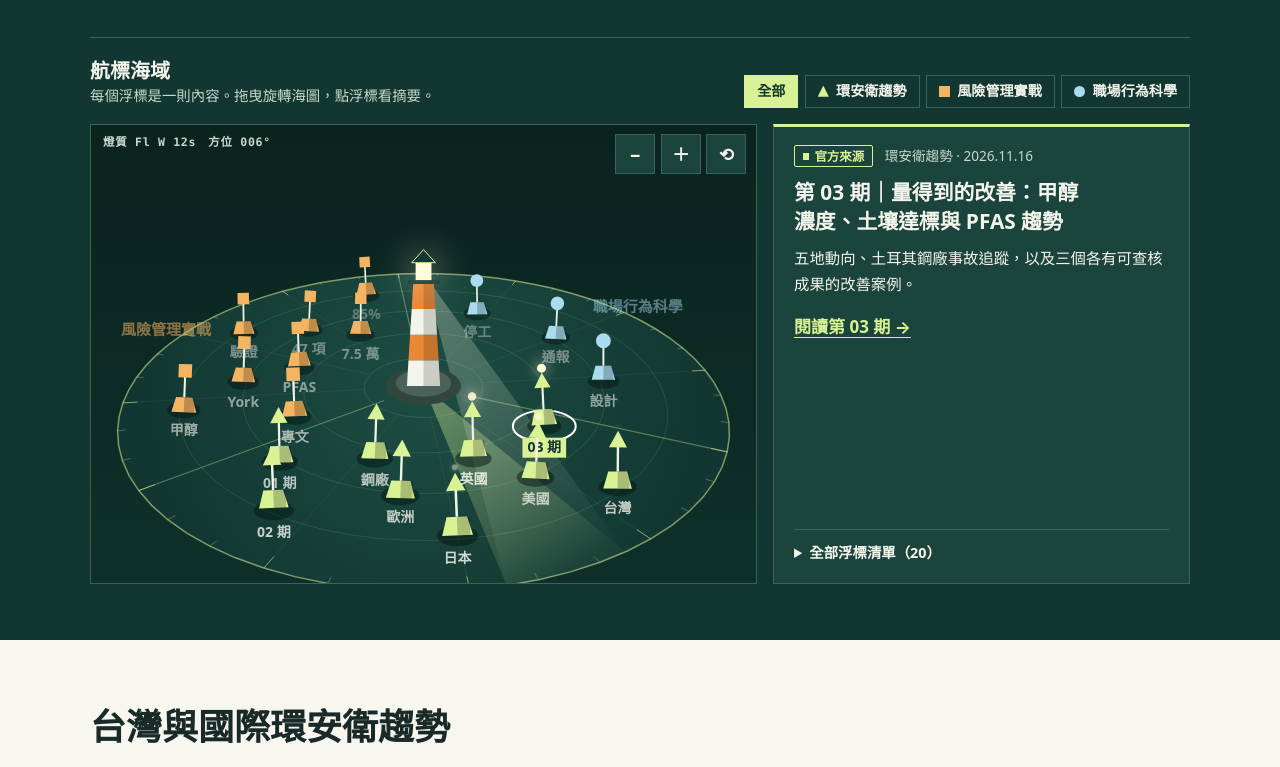
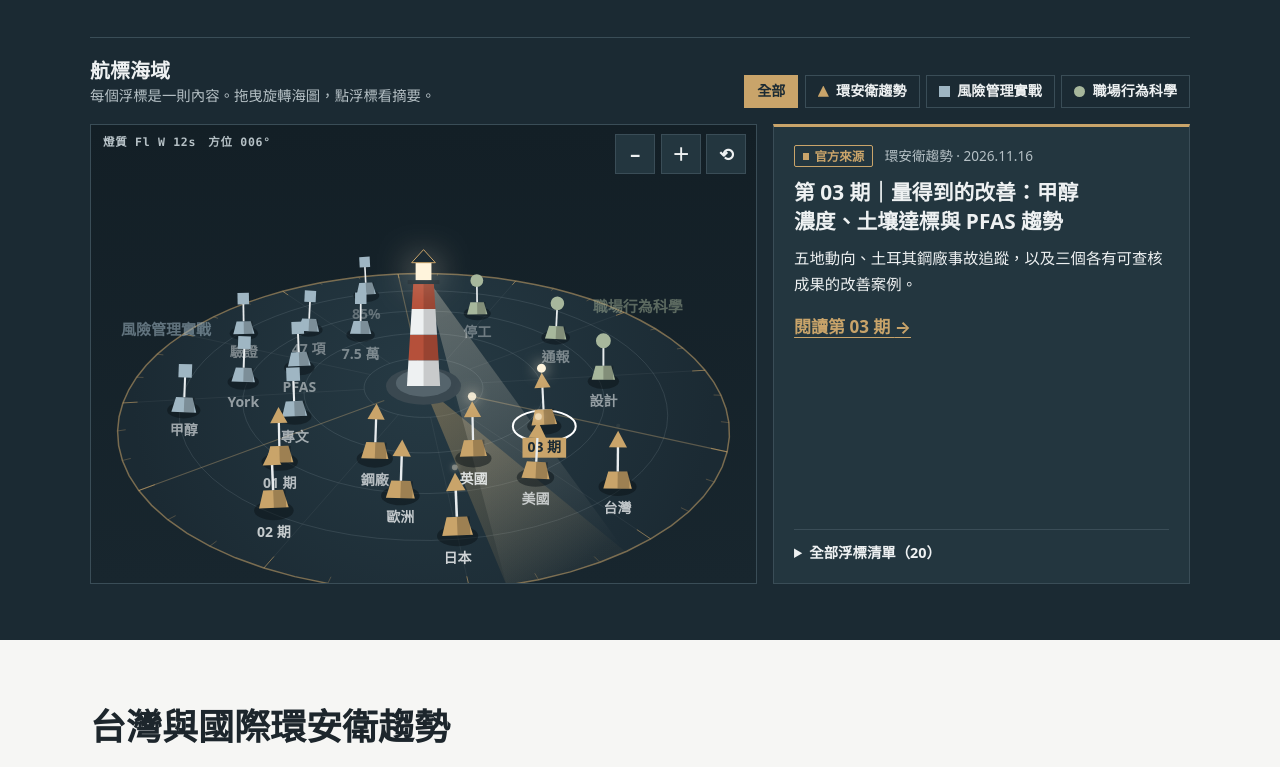
Before and after one commit to rockfear/hsebeacon, a plain HTML site: page index.html in a window 1280 px wide. Shown: the part 411-1178 px from the top of the page. Drawn offline with Linux system fonts and the light colour scheme; animation ran at ten frames a second.

Commit message:
調整配色：改用深石板藍與黃銅色，移除螢光色
Co-Authored-By: Claude Opus 5.5 <noreply@anthropic.com>
Claude-Session: https://claude.ai/code/session_01SVsE2dbgzzbPVGrzuVEbdV

```diff
--- a/beacon3d.js
+++ b/beacon3d.js
@@ -9,9 +9,9 @@
   if (!ctx) return;
 
   var CH = {
-    t: { name: '環安衛趨勢', color: '#d9f295', shape: 'cone', centre: 90 },
-    p: { name: '風險管理實戰', color: '#f5b461', shape: 'can', centre: 210 },
-    r: { name: '職場行為科學', color: '#a9dcef', shape: 'ball', centre: 330 }
+    t: { name: '環安衛趨勢', color: '#c9a46a', shape: 'cone', centre: 90 },
+    p: { name: '風險管理實戰', color: '#9fb6c3', shape: 'can', centre: 210 },
+    r: { name: '職場行為科學', color: '#a7b79c', shape: 'ball', centre: 330 }
   };
   var KIND = { official: '官方來源', analysis: '作者分析', open: '待驗證問題' };
 
@@ -96,24 +96,24 @@
 
   function drawSea() {
     var g = ctx.createLinearGradient(0, 0, 0, H);
-    g.addColorStop(0, '#0a231f'); g.addColorStop(1, '#0f302a');
+    g.addColorStop(0, '#131f26'); g.addColorStop(1, '#18262e');
     ctx.fillStyle = g; ctx.fillRect(0, 0, W, H);
     // 海面圓盤
     ctx.beginPath();
     for (var i = 0; i <= 72; i++) { var a = i / 72 * TAU, p = proj(Math.cos(a) * R_SEA, 0, Math.sin(a) * R_SEA); if (i) ctx.lineTo(p.x, p.y); else ctx.moveTo(p.x, p.y); }
     var c0 = proj(0, 0, 0);
     var sg = ctx.createRadialGradient(c0.x, c0.y, 0, c0.x, c0.y, R_SEA * c0.s);
-    sg.addColorStop(0, '#1d4d43'); sg.addColorStop(1, '#123631');
+    sg.addColorStop(0, '#263a44'); sg.addColorStop(1, '#1b2a33');
     ctx.fillStyle = sg; ctx.fill();
-    for (var r = 1.5; r < R_SEA; r += 1.5) ring(r, 'rgba(184,235,158,.13)', 1);
-    ring(R_SEA, 'rgba(217,242,149,.55)', 1.5);
+    for (var r = 1.5; r < R_SEA; r += 1.5) ring(r, 'rgba(190,205,214,.13)', 1);
+    ring(R_SEA, 'rgba(201,164,106,.55)', 1.5);
     for (var d = 0; d < 360; d += 10) {
       var major = d % 30 === 0;
-      seg(d * RAD, major ? R_SEA - 0.35 : R_SEA - 0.18, R_SEA, 'rgba(217,242,149,' + (major ? '.6' : '.3') + ')', 1);
+      seg(d * RAD, major ? R_SEA - 0.35 : R_SEA - 0.18, R_SEA, 'rgba(201,164,106,' + (major ? '.6' : '.3') + ')', 1);
     }
     for (d = 0; d < 360; d += 30) seg(d * RAD, 1.5, R_SEA - 0.35, 'rgba(255,255,255,.05)', 1);
     // 扇區分界與名稱
-    [30, 150, 270].forEach(function (b) { seg(b * RAD, 1.2, R_SEA, 'rgba(217,242,149,.32)', 1.2); });
+    [30, 150, 270].forEach(function (b) { seg(b * RAD, 1.2, R_SEA, 'rgba(201,164,106,.32)', 1.2); });
     ctx.textAlign = 'center'; ctx.textBaseline = 'middle';
     Object.keys(CH).forEach(function (k) {
       var a = CH[k].centre * RAD, p = proj(Math.cos(a) * (R_SEA + 0.6), 0, Math.sin(a) * (R_SEA + 0.6));
@@ -132,32 +132,32 @@
     for (var i = 0; i <= 8; i++) { var a = b - half + i / 8 * half * 2; pts.push(proj(Math.cos(a) * R_SEA, 0, Math.sin(a) * R_SEA)); }
     var o = proj(0, 0, 0), tip = proj(Math.cos(b) * R_SEA, 0, Math.sin(b) * R_SEA);
     var g = ctx.createLinearGradient(o.x, o.y, tip.x, tip.y);
-    g.addColorStop(0, 'rgba(217,242,149,.42)'); g.addColorStop(1, 'rgba(217,242,149,.04)');
+    g.addColorStop(0, 'rgba(201,164,106,.42)'); g.addColorStop(1, 'rgba(201,164,106,.04)');
     ctx.beginPath(); ctx.moveTo(o.x, o.y); pts.forEach(function (p) { ctx.lineTo(p.x, p.y); }); ctx.closePath(); ctx.fillStyle = g; ctx.fill();
     var g2 = ctx.createLinearGradient(top.x, top.y, tip.x, tip.y);
-    g2.addColorStop(0, 'rgba(255,255,230,.30)'); g2.addColorStop(1, 'rgba(255,255,230,0)');
+    g2.addColorStop(0, 'rgba(255,243,220,.30)'); g2.addColorStop(1, 'rgba(255,243,220,0)');
     ctx.beginPath(); ctx.moveTo(top.x, top.y); ctx.lineTo(pts[0].x, pts[0].y); ctx.lineTo(pts[8].x, pts[8].y); ctx.closePath(); ctx.fillStyle = g2; ctx.fill();
   }
 
   function drawLighthouse() {
     var p = proj(0, 0, 0), s = p.s, x = p.x, y = p.y;
-    ctx.beginPath(); ctx.ellipse(x, y, 0.95 * s, 0.95 * s * sinP, 0, 0, TAU); ctx.fillStyle = '#31463f'; ctx.fill();
-    ctx.beginPath(); ctx.ellipse(x, y - 0.08 * s, 0.7 * s, 0.7 * s * sinP, 0, 0, TAU); ctx.fillStyle = '#4b6259'; ctx.fill();
+    ctx.beginPath(); ctx.ellipse(x, y, 0.95 * s, 0.95 * s * sinP, 0, 0, TAU); ctx.fillStyle = '#3a4850'; ctx.fill();
+    ctx.beginPath(); ctx.ellipse(x, y - 0.08 * s, 0.7 * s, 0.7 * s * sinP, 0, 0, TAU); ctx.fillStyle = '#55646c'; ctx.fill();
     var hb = 2.6, wb = 0.42, wt = 0.26;
     for (var i = 0; i < 4; i++) {
       var f0 = i / 4, f1 = (i + 1) / 4, w0 = wb + (wt - wb) * f0, w1 = wb + (wt - wb) * f1;
       ctx.beginPath();
       ctx.moveTo(x - w0 * s, y - f0 * hb * s); ctx.lineTo(x + w0 * s, y - f0 * hb * s);
       ctx.lineTo(x + w1 * s, y - f1 * hb * s); ctx.lineTo(x - w1 * s, y - f1 * hb * s); ctx.closePath();
-      ctx.fillStyle = i % 2 ? '#e98935' : '#f3f5ec'; ctx.fill();
+      ctx.fillStyle = i % 2 ? '#b5503a' : '#eef1f2'; ctx.fill();
     }
     ctx.fillStyle = 'rgba(0,0,0,.16)';
     ctx.beginPath(); ctx.moveTo(x, y); ctx.lineTo(x + wb * s, y); ctx.lineTo(x + wt * s, y - hb * s); ctx.lineTo(x, y - hb * s); ctx.closePath(); ctx.fill();
-    ctx.fillStyle = '#123631'; ctx.fillRect(x - 0.4 * s, y - (hb + 0.08) * s, 0.8 * s, 0.1 * s);
-    ctx.save(); ctx.shadowColor = '#fffbe0'; ctx.shadowBlur = 0.9 * s;
-    ctx.fillStyle = '#fffbd6'; ctx.fillRect(x - 0.2 * s, y - (hb + 0.52) * s, 0.4 * s, 0.44 * s); ctx.restore();
+    ctx.fillStyle = '#1b2a33'; ctx.fillRect(x - 0.4 * s, y - (hb + 0.08) * s, 0.8 * s, 0.1 * s);
+    ctx.save(); ctx.shadowColor = '#fff1d6'; ctx.shadowBlur = 0.9 * s;
+    ctx.fillStyle = '#fff4dc'; ctx.fillRect(x - 0.2 * s, y - (hb + 0.52) * s, 0.4 * s, 0.44 * s); ctx.restore();
     ctx.beginPath(); ctx.moveTo(x - 0.3 * s, y - (hb + 0.52) * s); ctx.lineTo(x + 0.3 * s, y - (hb + 0.52) * s); ctx.lineTo(x, y - (hb + 0.85) * s); ctx.closePath();
-    ctx.fillStyle = '#123631'; ctx.fill(); ctx.strokeStyle = '#d9f295'; ctx.lineWidth = 1; ctx.stroke();
+    ctx.fillStyle = '#1b2a33'; ctx.fill(); ctx.strokeStyle = '#c9a46a'; ctx.lineWidth = 1; ctx.stroke();
   }
 
   function drawBuoy(n, p, lit) {
@@ -171,12 +171,12 @@
       ctx.beginPath(); ctx.ellipse(p.x, p.y, (0.62 + pulse * 0.12) * s, (0.62 + pulse * 0.12) * s * sinP, 0, 0, TAU);
       ctx.strokeStyle = '#fff'; ctx.lineWidth = 2; ctx.stroke();
     }
-    ctx.beginPath(); ctx.ellipse(p.x, p.y, 0.4 * s, 0.4 * s * sinP, 0, 0, TAU); ctx.fillStyle = 'rgba(5,22,19,.5)'; ctx.fill();
+    ctx.beginPath(); ctx.ellipse(p.x, p.y, 0.4 * s, 0.4 * s * sinP, 0, 0, TAU); ctx.fillStyle = 'rgba(10,18,23,.5)'; ctx.fill();
     ctx.save(); ctx.translate(x, y); ctx.rotate(tilt);
     ctx.beginPath(); ctx.moveTo(-0.3 * s, 0); ctx.lineTo(0.3 * s, 0); ctx.lineTo(0.2 * s, -0.36 * s); ctx.lineTo(-0.2 * s, -0.36 * s); ctx.closePath();
     ctx.fillStyle = c.color; ctx.fill();
     ctx.fillStyle = 'rgba(0,0,0,.22)'; ctx.fillRect(0, -0.36 * s, 0.25 * s, 0.36 * s);
-    ctx.strokeStyle = '#eef3e6'; ctx.lineWidth = Math.max(1.5, 0.05 * s);
+    ctx.strokeStyle = '#e8ecee'; ctx.lineWidth = Math.max(1.5, 0.05 * s);
     ctx.beginPath(); ctx.moveTo(0, -0.36 * s); ctx.lineTo(0, -0.92 * s); ctx.stroke();
     var m = 0.19 * s, ty = -1.0 * s;
     ctx.fillStyle = c.color; ctx.beginPath();
@@ -186,8 +186,8 @@
     ctx.fill();
     var glow = Math.max(lit, isSel || isHov ? 1 : 0);
     if (glow > 0.02 && on) {
-      ctx.shadowColor = '#fffbe0'; ctx.shadowBlur = 14 * glow; ctx.globalAlpha = glow;
-      ctx.fillStyle = '#fffbd6'; ctx.beginPath(); ctx.arc(0, ty - m * 1.7, 2 + 2.5 * glow, 0, TAU); ctx.fill();
+      ctx.shadowColor = '#fff1d6'; ctx.shadowBlur = 14 * glow; ctx.globalAlpha = glow;
+      ctx.fillStyle = '#fff4dc'; ctx.beginPath(); ctx.arc(0, ty - m * 1.7, 2 + 2.5 * glow, 0, TAU); ctx.fill();
       ctx.shadowBlur = 0;
     }
     ctx.restore();
@@ -199,8 +199,8 @@
     ctx.font = (isSel || isHov ? '800 ' : '600 ') + fs + 'px system-ui, "PingFang TC", "Microsoft JhengHei", sans-serif';
     ctx.textAlign = 'center'; ctx.textBaseline = 'top';
     var ly = p.y + 0.4 * s * sinP + 5, tw = ctx.measureText(n.short).width;
-    if (isSel || isHov) { ctx.fillStyle = '#d9f295'; ctx.fillRect(p.x - tw / 2 - 5, ly - 2, tw + 10, fs + 6); ctx.fillStyle = '#123631'; }
-    else { ctx.fillStyle = '#f3f5ec'; }
+    if (isSel || isHov) { ctx.fillStyle = '#c9a46a'; ctx.fillRect(p.x - tw / 2 - 5, ly - 2, tw + 10, fs + 6); ctx.fillStyle = '#1b2a33'; }
+    else { ctx.fillStyle = '#eef1f2'; }
     ctx.fillText(n.short, p.x, ly + 1);
     ctx.globalAlpha = 1;
     n._hx = x; n._hy = y - 0.5 * s; n._hr = Math.max(24, 0.62 * s);
--- a/index.html
+++ b/index.html
@@ -6,7 +6,7 @@
   <title>環安衛航標 HSE Beacon</title>
   <meta name="description" content="追蹤台灣與國際環安衛公告、事故調查與改善案例，整理成可帶回現場的風險管理做法，並提出台灣職場行為科學的研究問題。">
   <link rel="canonical" href="https://hsebeacon.tw/">
-  <meta name="theme-color" content="#123631">
+  <meta name="theme-color" content="#1b2a33">
   <meta property="og:type" content="website">
   <meta property="og:site_name" content="環安衛航標 HSE Beacon">
   <meta property="og:title" content="環安衛航標 HSE Beacon">
@@ -63,9 +63,9 @@
           </div>
           <div class="chips" role="group" aria-label="依欄目篩選浮標">
             <button class="chip" type="button" data-ch="all" aria-pressed="true">全部</button>
-            <button class="chip" type="button" data-ch="t" aria-pressed="false"><i class="cone" style="--c:#d9f295"></i>環安衛趨勢</button>
-            <button class="chip" type="button" data-ch="p" aria-pressed="false"><i style="--c:#f5b461"></i>風險管理實戰</button>
-            <button class="chip" type="button" data-ch="r" aria-pressed="false"><i class="ball" style="--c:#a9dcef"></i>職場行為科學</button>
+            <button class="chip" type="button" data-ch="t" aria-pressed="false"><i class="cone" style="--c:#c9a46a"></i>環安衛趨勢</button>
+            <button class="chip" type="button" data-ch="p" aria-pressed="false"><i style="--c:#9fb6c3"></i>風險管理實戰</button>
+            <button class="chip" type="button" data-ch="r" aria-pressed="false"><i class="ball" style="--c:#a7b79c"></i>職場行為科學</button>
           </div>
         </div>
         <div class="sea-grid">
--- a/style.css
+++ b/style.css
@@ -2,11 +2,11 @@
    版面構想：深綠海圖色帶承載刊頭與互動海域，其餘內容在紙色底上以單欄閱讀寬度與細線分區。 */
 :root{
   color-scheme:light;
-  --bg:#f7f6ef; --ink:#192a28; --muted:#54635a; --line:#d6d9cb;
-  --card:#fffdf7; --tint:#e9eedc; --tag:#3d5a43;
-  --band:#123631; --band-2:#1b443c; --band-ink:#f3f5ec; --band-muted:#c9d8cb; --band-line:#3d6257;
-  --accent:#d9f295; --accent-ink:#123631; --focus:#e98935;
-  --amber:#f5b461; --sky:#a9dcef;
+  --bg:#f6f6f4; --ink:#1d262c; --muted:#5b666c; --line:#dadedf;
+  --card:#ffffff; --tint:#eceff0; --tag:#3e5a6a;
+  --band:#1b2a33; --band-2:#23363f; --band-ink:#eef1f2; --band-muted:#b6c1c6; --band-line:#3a4d57;
+  --accent:#c9a46a; --accent-ink:#1b2a33; --focus:#b8792f;
+  --amber:#d6a878; --sky:#b3bec3;
   --font-body:system-ui,-apple-system,"PingFang TC","Microsoft JhengHei","Noto Sans TC","Heiti TC",sans-serif;
   --font-mono:ui-monospace,"SF Mono","Cascadia Mono",Consolas,monospace;
   --measure:40rem;
@@ -14,16 +14,16 @@
 @media (prefers-color-scheme:dark){
   :root:not([data-theme="light"]){
     color-scheme:dark;
-    --bg:#0e1d1a; --ink:#e7ede3; --muted:#a3b5a9; --line:#2a413b;
-    --card:#152925; --tint:#1c342f; --tag:#b9d98a;
-    --band:#0a2622; --band-2:#12362f; --band-line:#2f5248;
+    --bg:#11191e; --ink:#e4e8ea; --muted:#9eabb1; --line:#2a363d;
+    --card:#182329; --tint:#1e2b32; --tag:#a9bfcc;
+    --band:#0f1a20; --band-2:#17252d; --band-line:#2c3d46;
   }
 }
 :root[data-theme="dark"]{
   color-scheme:dark;
-  --bg:#0e1d1a; --ink:#e7ede3; --muted:#a3b5a9; --line:#2a413b;
-  --card:#152925; --tint:#1c342f; --tag:#b9d98a;
-  --band:#0a2622; --band-2:#12362f; --band-line:#2f5248;
+  --bg:#11191e; --ink:#e4e8ea; --muted:#9eabb1; --line:#2a363d;
+  --card:#182329; --tint:#1e2b32; --tag:#a9bfcc;
+  --band:#0f1a20; --band-2:#17252d; --band-line:#2c3d46;
 }
 
 *{box-sizing:border-box}
@@ -62,14 +62,14 @@ img,canvas{max-width:100%}
 .src{display:inline-flex;align-items:center;gap:.4em;font-size:.78rem;font-weight:700;line-height:1.4;padding:.12em .6em;border:1px solid currentColor;border-radius:2px;white-space:nowrap}
 .src::before{content:"";width:.55em;height:.55em;background:currentColor}
 .src.official{color:var(--tag)}
-.src.analysis{color:#a35a12}.src.analysis::before{border-radius:50%}
-.src.open{color:#2f6f86}.src.open::before{background:none;border:2px solid currentColor;border-radius:50%}
+.src.analysis{color:#8f5a24}.src.analysis::before{border-radius:50%}
+.src.open{color:var(--muted)}.src.open::before{background:none;border:2px solid currentColor;border-radius:50%}
 @media (prefers-color-scheme:dark){:root:not([data-theme="light"]) .src.analysis{color:var(--amber)}:root:not([data-theme="light"]) .src.open{color:var(--sky)}}
 :root[data-theme="dark"] .src.analysis{color:var(--amber)}
 :root[data-theme="dark"] .src.open{color:var(--sky)}
 
 .button{display:inline-flex;gap:.9rem;align-items:center;background:var(--accent);color:var(--accent-ink);padding:.7rem 1.1rem;text-decoration:none;font-weight:800;border:0;font-size:1rem;font-family:inherit;cursor:pointer}
-.button:hover{background:#fff}
+.button:hover{background:#dcbd86}
 
 /* 深色色帶：刊頭、海域、期刊封面 */
 .band{background:var(--band);color:var(--band-ink)}
@@ -90,7 +90,7 @@ img,canvas{max-width:100%}
 .sea-head h2{font-size:1.25rem;margin:0}
 .sea-head p{margin:0;font-size:.9rem;color:var(--band-muted)}
 .sea-grid{display:grid;grid-template-columns:minmax(0,1.6fr) minmax(0,1fr);gap:1rem;align-items:stretch}
-.sea-stage{position:relative;min-height:460px;background:#0c2a25;border:1px solid var(--band-line);overflow:hidden}
+.sea-stage{position:relative;min-height:460px;background:#141f26;border:1px solid var(--band-line);overflow:hidden}
 .sea-stage canvas{position:absolute;inset:0;width:100%;height:100%;display:block;touch-action:pan-y;cursor:grab}
 .sea-stage canvas.dragging{cursor:grabbing}
 .sea-stage canvas.hit{cursor:pointer}
@@ -148,7 +148,7 @@ img,canvas{max-width:100%}
 .hero h1{font-size:clamp(1.9rem,4.6vw,3.25rem)}
 .hero p{color:var(--band-muted);max-width:34rem}
 .cover{min-height:260px;position:relative;isolation:isolate;overflow:hidden;background:var(--band-2);border:1px solid var(--band-line);color:var(--accent);padding:16px;display:grid;align-content:space-between}
-.radar{position:absolute;inset:0;z-index:-1;background:repeating-radial-gradient(circle at 66% 48%,transparent 0 24px,#b8eb9e37 25px 26px),repeating-linear-gradient(0deg,transparent 0 23px,#ffffff19 24px 25px),repeating-linear-gradient(90deg,transparent 0 23px,#ffffff19 24px 25px)}
+.radar{position:absolute;inset:0;z-index:-1;background:repeating-radial-gradient(circle at 66% 48%,transparent 0 24px,#c9a46a2e 25px 26px),repeating-linear-gradient(0deg,transparent 0 23px,#ffffff19 24px 25px),repeating-linear-gradient(90deg,transparent 0 23px,#ffffff19 24px 25px)}
 .cover strong{font:900 clamp(4.5rem,12vw,8.5rem)/.9 var(--font-mono);justify-self:center}
 .cover-label,.cover-foot{font:700 .74rem/1.5 var(--font-mono);letter-spacing:.08em}
 .issue-meta{display:flex;gap:.25rem 1.25rem;flex-wrap:wrap;padding:1rem 0;border-bottom:1px solid var(--line);font-size:.9rem}
```
Also changed, not shown: article-01.html (+1 -1 lines), issue-01.html (+1 -1 lines), issue-02.html (+1 -1 lines), issue-03.html (+1 -1 lines), og.png.
